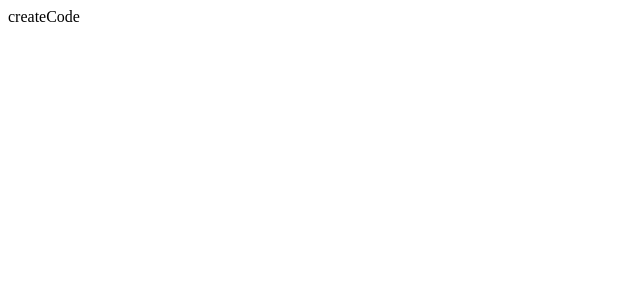
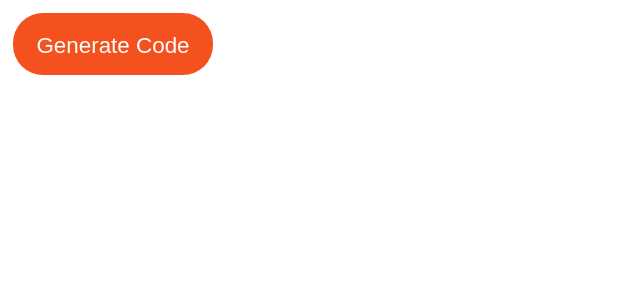
Before and after one commit to esmail-elmoussel/epicore-frontend, a React (Create React App) app: page / in a window 1280 px wide. Both pictures are taken after a click on the button "create new code". Shown: the top 300 px of the page, without its empty margins (0-640 px from the left). Built offline with nearby package versions, Linux system fonts and the light colour scheme.

Commit message:
finish create code component functionality

```diff
--- a/src/components/createCode.js
+++ b/src/components/createCode.js
@@ -1,8 +1,37 @@
 import { Component } from "react";
+import { postService } from "../services/axiosServices";
 
 class createCode extends Component {
+  constructor() {
+    super();
+    this.state = {
+      code: "",
+      error: false,
+    };
+  }
+
+  generateCode = () => {
+    postService("/discount/create")
+      .then((res) => {
+        this.setState({ code: res.data.code });
+      })
+      .catch(() => {
+        this.setState({ error: true });
+      });
+  };
+
   render() {
-    return <span>createCode</span>;
+    const { code, error } = this.state;
+
+    return (
+      <>
+        <button className="button" onClick={this.generateCode}>
+          <span className="text">Generate Code</span>
+        </button>
+        <p>{code}</p>
+        {error && <p className="error">an error occurred!</p>}
+      </>
+    );
   }
 }
 
```
